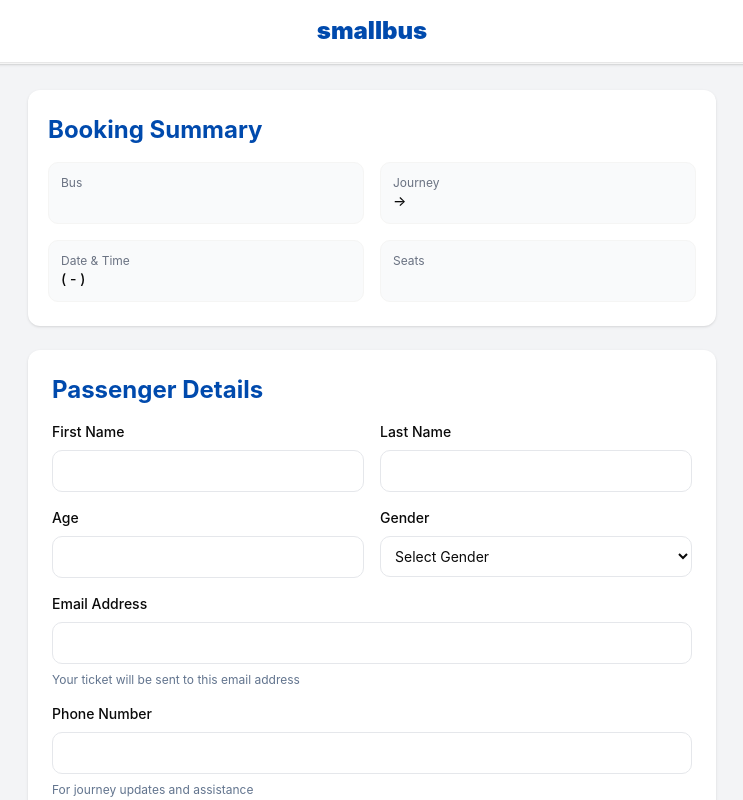
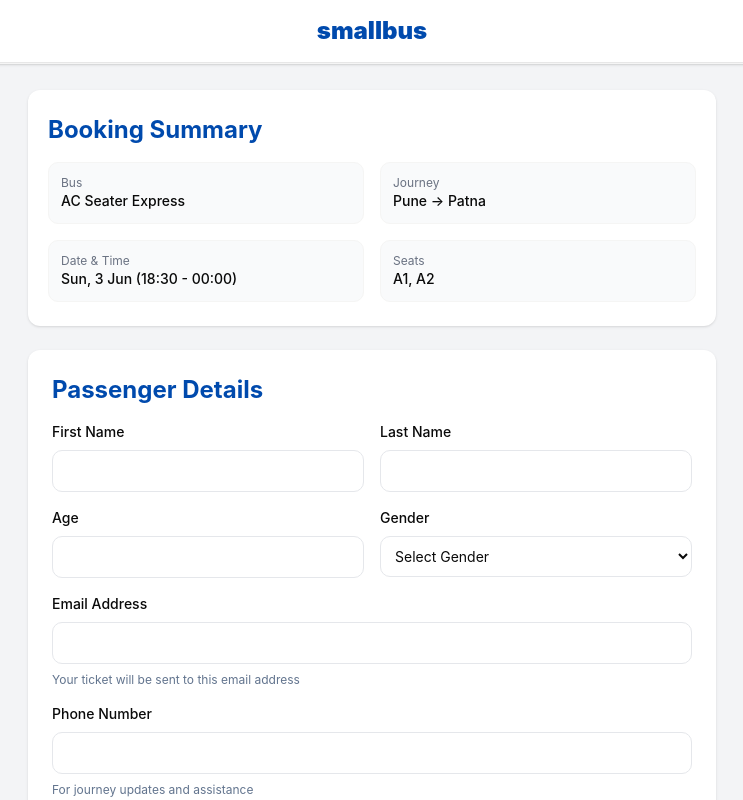
Before and after one commit to amankhan-7/smallbusSample, a Next.js app: page /payment in a window 1280 px wide. Shown: the top 800 px of the page, without its empty margins (268-1011 px from the left). Built offline with nearby package versions, Linux system fonts and the light colour scheme.

Commit message:
feat: integrate routing for seat selection and bus navigation

```diff
--- a/src/app/buses/page.jsx
+++ b/src/app/buses/page.jsx
@@ -3,9 +3,11 @@
 import React, { useState } from "react";
 import ButtonUI from "@/components/UI/ButtonUI";
 import Footer from "@/components/Footer";
+import { useRouter } from "next/navigation";
 
 export default function BusesPage() {
   const [sortOption, setSortOption] = useState("Price: Low to High");
+  const router = useRouter();
 
   return (
     <div className="bg-gray-100 min-h-screen">
@@ -87,7 +89,9 @@ export default function BusesPage() {
               </span>
             </div>
 
-            <ButtonUI className="w-full hover:bg-[#00388a] mt-4 py-1.5">
+            <ButtonUI onClick={() => {
+              router.push("/seats");
+            }} className="w-full hover:bg-[#00388a] mt-4 py-1.5">
               Select Seats
             </ButtonUI>
           </div>
--- a/src/app/payment/page.jsx
+++ b/src/app/payment/page.jsx
@@ -1,8 +1,10 @@
 "use client";
 
 import React, { useRef, useState, useEffect } from "react";
-import ButtonUI from '@/components/UI/ButtonUI'
+import ButtonUI from "@/components/UI/ButtonUI";
 import { Landmark, CreditCard, Smartphone } from "lucide-react";
+import { useGetBusDataQuery } from "@/utils/redux/api/bus";
+import Link from "next/link";
 
 export default function PaymentPage() {
   /*
@@ -17,6 +19,8 @@ export default function PaymentPage() {
   seatid: ["A1", "A2"]
 }));
 */
+
+  const { data, isLoading } = useGetBusDataQuery("bus-123");
   const [booking, setBooking] = useState({
     bus: "",
     from: "",
@@ -26,13 +30,26 @@ export default function PaymentPage() {
     timeofarrival: "",
     seatid: [],
   });
+  useEffect(() => {
+    const localData = localStorage.getItem("bookingInfo");
+    if (localData) {
+      setBooking(JSON.parse(localData));
+    }
+  }, []);
 
   useEffect(() => {
-    const data = localStorage.getItem("bookingInfo");
-    if (data) {
-      setBooking(JSON.parse(data));
+    if (!isLoading && data) {
+      setBooking({
+        bus: data.busType,
+        from: data.from,
+        to: data.to,
+        date: data.date,
+        timeofdeparture: data.departureTime,
+        timeofarrival: data.arrivalTime,
+        seatid: data.seatid || ["A1", "A2"],
+      });
     }
-  }, []);
+  }, [isLoading, data]);
 
   const firstNameRef = useRef();
   const lastNameRef = useRef();
@@ -75,12 +92,12 @@ export default function PaymentPage() {
   return (
     <div className="bg-gray-100 min-h-screen">
       <header className="text-center py-2 bg-white shadow fixed w-full top-0 z-[1000]">
-        <a
+        <Link
           href="#"
           className="inline-block py-1 text-[24px] text-[#004aad] no-underline font-mont font-black"
         >
           smallbus
-        </a>
+        </Link>
       </header>
 
       <main className="max-w-[720px] mx-auto pt-[90px] pb-[50px] px-4">
--- a/src/components/Hero.jsx
+++ b/src/components/Hero.jsx
@@ -11,6 +11,7 @@ import { FaLocationCrosshairs } from "react-icons/fa6";
 import Features from "@/components/Features";
 import PopularRoutes from "@/components/PopularRoutes";
 import ButtonUI from "@/components/UI/ButtonUI";
+import { useRouter } from "next/navigation";
 
 const cities = [
   { name: "Patna", state: "Bihar" },
@@ -43,6 +44,7 @@ function Hero() {
   const [fromSuggestions, setFromSuggestions] = useState([]);
   const [toSuggestions, setToSuggestions] = useState([]);
   const [activeInput, setActiveInput] = useState(null);
+  const router = useRouter();
 
   const wrapperRef = useRef(null);
   const dateInputRef = useRef(null);
@@ -83,6 +85,7 @@ function Hero() {
     const toCity = formData.get("to");
     const travelDate = formData.get("date");
     console.log({ fromCity, toCity, travelDate });
+    router.push(`/buses`);
   };
 
   return (
```
